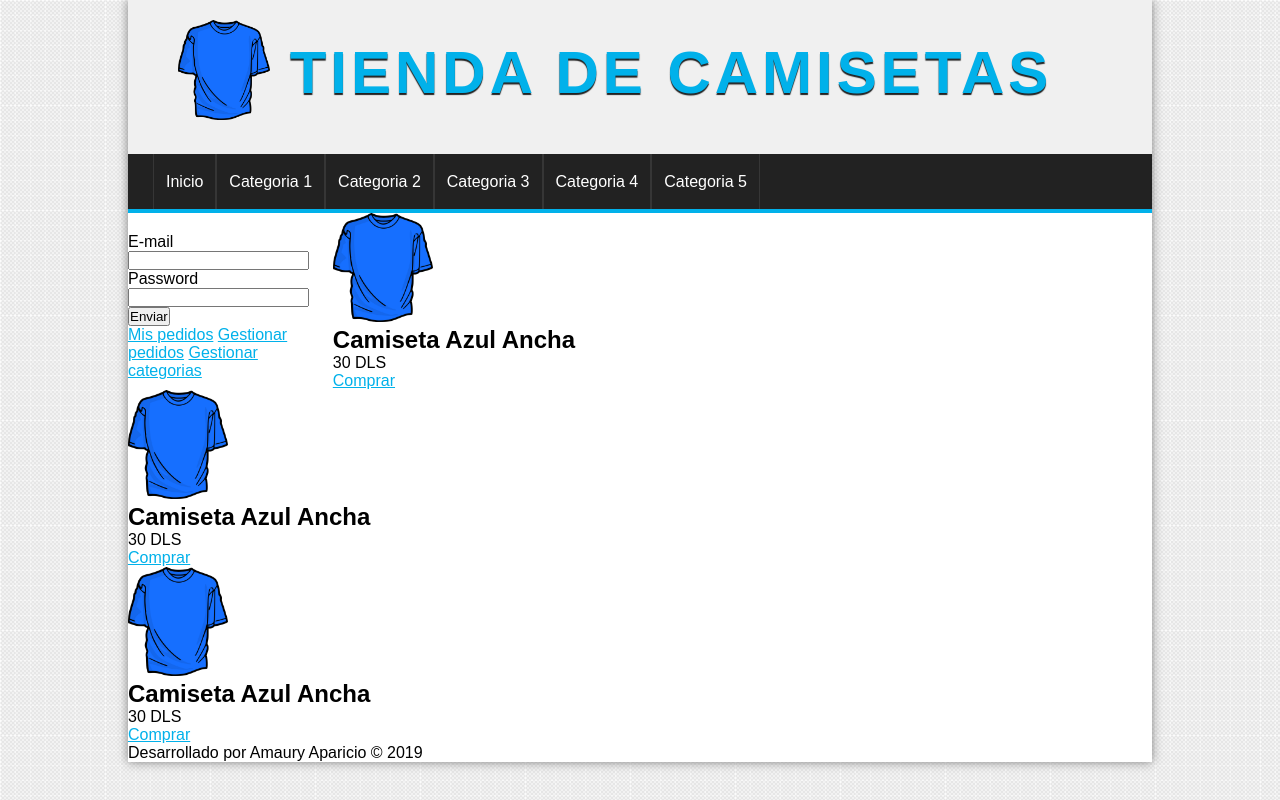
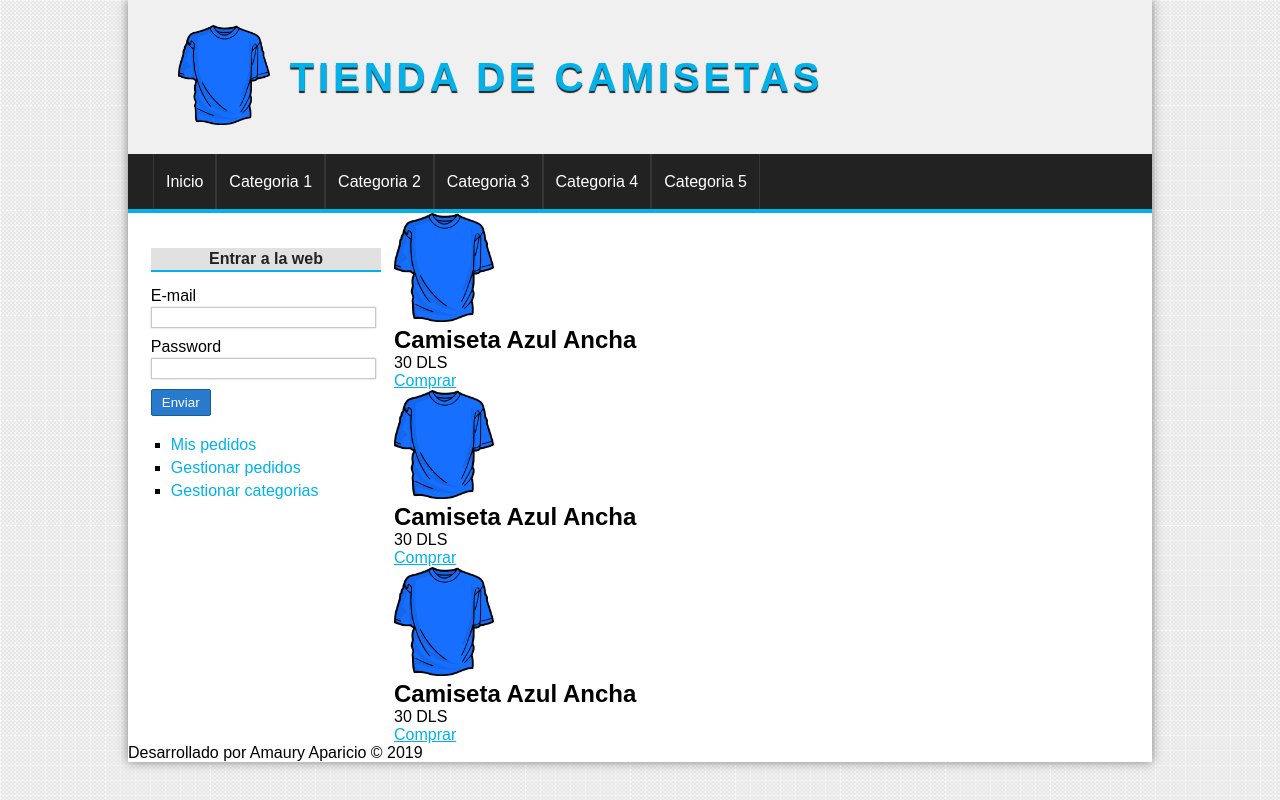
Before and after one commit to AmauryAparicio/Tienda-Virtual, a PHP site: page / in a window 1280 px wide. Run offline with PHP 8.4, Linux system fonts and the light colour scheme.

Commit message:
Dia 3, Continuando con el CSS, se termino de maquetar el sider

```diff
--- a/assets/css/styles.css
+++ b/assets/css/styles.css
@@ -30,6 +30,7 @@ a:hover{
 }
 #logo{
     padding: 20px;
+    padding-top: 25px;
     margin-left: 30px;
     float: left;
 }
@@ -39,14 +40,14 @@ a:hover{
 }
 #logo a{
     float: left;
-    font-size: 30px;
+    font-size: 20px;
     letter-spacing: 4px;
     font-family: 'Open Sans', Helvetica, Arial;
     text-transform: uppercase;
     color: #01b1ea;
     font-weight: bold;
     text-decoration: none;
-    margin-top: 18px;
+    margin-top: 30px;
     margin-left: 20px;
     text-shadow: 0px 2px 1px #222222;
     transition: all 300ms ease;
@@ -97,9 +98,74 @@ a:hover{
 
 /* Sider */
 #lateral{
-    width: 20%;
+    width: 25%;
+    min-height: 500px;
     float: left;
     margin-top: 20px;
+    margin-left: 10px;
+}
+#lateral .block_aside{
+    display: block;
+    width: 90%;
+    margin: 5px auto;
+    padding: 10px;
+}
+#lateral h3{
+    display: block;
+    color: #222;
+    width: 100%;
+    text-align: center;
+    padding-top: 2px;
+    padding-bottom: 2px;
+    margin-bottom: 15px;
+    font-size: 16px;
+    font-weight: bold;
+    background: #e1e1e1;
+    border-bottom: 2px solid #01b1ea;
+}
+#lateral ul{
+    margin: 20px 0px;
+}
+#lateral ul li{
+    list-style: square;
+    margin: 5px 0px 5px 20px;
+}
+#lateral ul li a{
+    text-decoration: none;
+}
+
+/* Forms */
+label, input[type="text"], input[type="password"], input[type="email"], select{
+    display: block;
+    width: 95%;
+    margin-top: 2px;
+    margin-bottom: 2px;
+}
+input[type="text"], input[type="password"], input[type="email"], select{
+    border: 1px solid #c9c9c9;
+    box-shadow: 0px 0px 2px #ccc;
+    background: white;
+    padding: 2px;
+    color: gray;
+    transition: all 0.3s ease;
+}
+input[type="text"]:focus, input[type="password"]:focus, input[type="email"]:focus{
+    border: 1px solid #1579b5;
+    color: black;
+}
+input[type="submit"], input[type="button"], button{
+    display: block;
+    border-radius: 2px;
+    width: auto;
+    padding: 5px 10px 5px 10px;
+    color: white;
+    background: #2979cd;
+    border: 1px solid #11608e;
+    cursor: pointer;
+}
+label, input[type="submit"], input[type="button"], button{
+    display: block;
+    margin-top: 10px;
 }
 
 /* Productos */
--- a/index.php
+++ b/index.php
@@ -49,6 +49,7 @@
             <aside id="lateral">
 
                 <div class="block_aside" id="login">
+                    <h3>Entrar a la web</h3>
                     <!-- Formulario de login -->
                     <form action="#" method="POST">
                         <!-- email -->
@@ -59,10 +60,11 @@
                         <input type="password" name="password" id="">
                         <input type="submit" value="Enviar">
                     </form>
-
-                    <a href="#">Mis pedidos</a>
-                    <a href="#">Gestionar pedidos</a>
-                    <a href="#">Gestionar categorias</a>
+                    <ul>
+                        <li><a href="#">Mis pedidos</a></li>
+                        <li><a href="#">Gestionar pedidos</a></li>
+                        <li><a href="#">Gestionar categorias</a></li>
+                    </ul>
                 </div>
             </aside>
 
```
